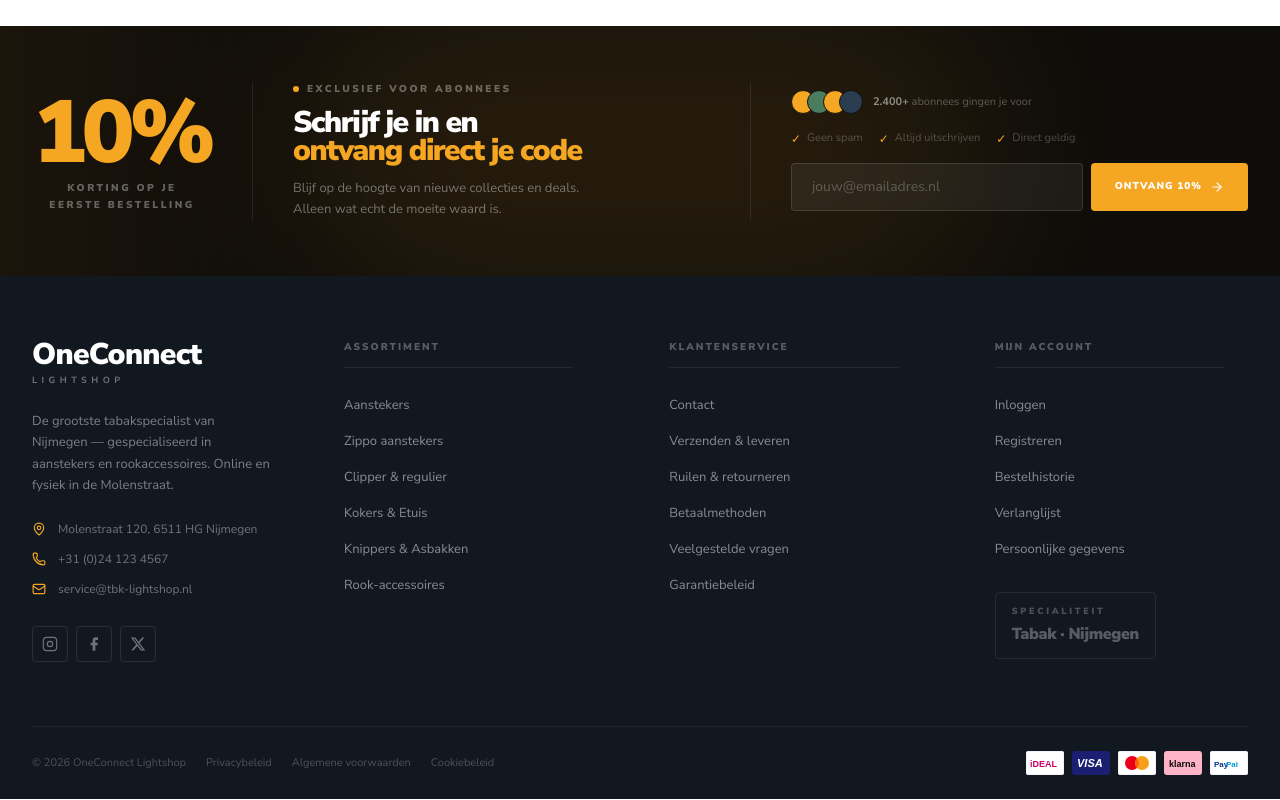
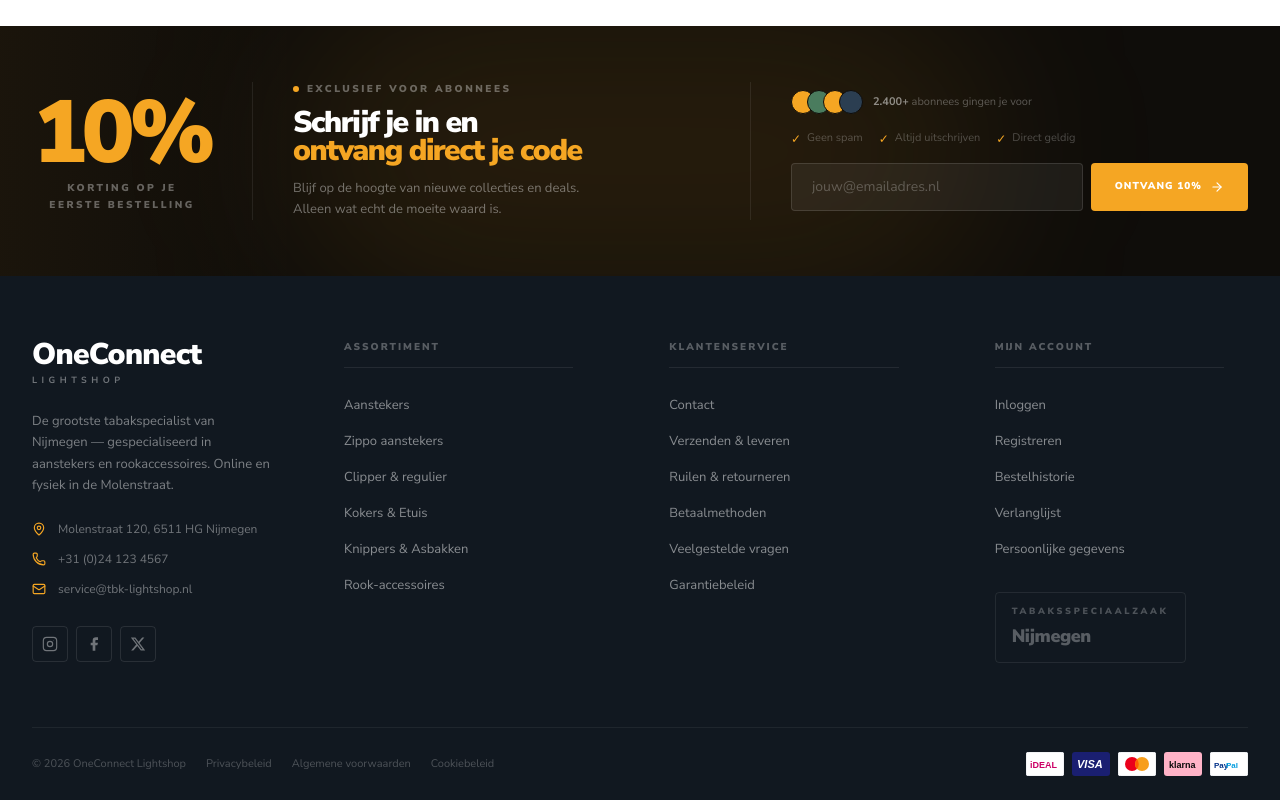
Before and after one commit to maximetdoucet-glitch/TBK, a Next.js app: page / in a window 1280 px wide. Shown: the part 4239-5039 px from the top of the page. Built offline with nearby package versions, Linux system fonts and the light colour scheme.

Commit message:
Update footer badge to "Tabaksspeciaalzaak Nijmegen"
Replaces the placeholder "Specialiteit / Tabak · Nijmegen"
with the more on-brand "Tabaksspeciaalzaak / Nijmegen"
positioning the user prefers.

Co-Authored-By: Claude Opus 4.7 (1M context) <noreply@anthropic.com>

```diff
--- a/src/components/v2/FooterV2.tsx
+++ b/src/components/v2/FooterV2.tsx
@@ -149,8 +149,8 @@ export default function FooterV2() {
               ))}
             </ul>
             <div className="mt-8 inline-flex flex-col border border-white/8 px-4 py-3 rounded-lg">
-              <span className="text-[9px] font-black uppercase tracking-[0.3em] text-white/25">Specialiteit</span>
-              <span className="font-montserrat text-base font-black tracking-tight text-white/30 mt-1">Tabak · Nijmegen</span>
+              <span className="text-[9px] font-black uppercase tracking-[0.3em] text-white/25">Tabaksspeciaalzaak</span>
+              <span className="font-montserrat text-lg font-black tracking-tight text-white/30 mt-1">Nijmegen</span>
             </div>
           </div>
         </div>
```
